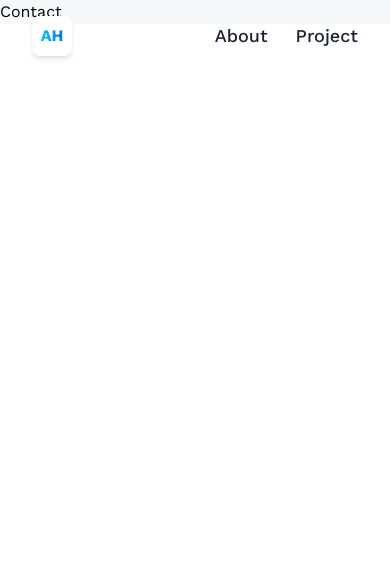
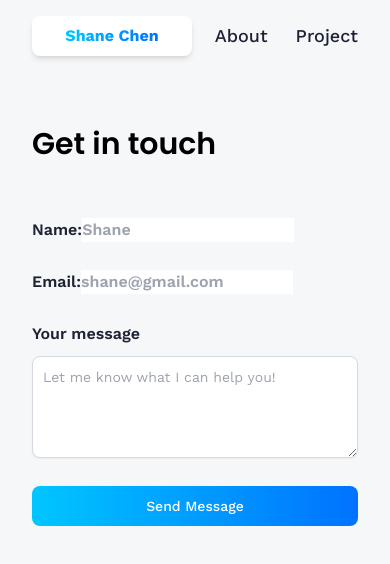
Before and after one commit to ShaneChen0219/3DPortfolio, a React (Vite) app: page /contact in a window 390 px wide. Shown: the top 564 px of the page. Built offline with nearby package versions, Linux system fonts and the light colour scheme; no server answers.

Commit message:
spinning and about page create

```diff
--- /dev/null
+++ b/src/components/HomeInfo.jsx
@@ -0,0 +1,50 @@
+import React from 'react'
+import { Link } from 'react-router-dom';
+import {arrow} from '../assets/icons';
+// for rendering the content of the box
+const InfoBox=({text,link ,btnText})=>(
+    <div className='info-box'>
+        <p className='font-medium sm:text-xl text-center'>{text}</p>
+
+        <Link
+        to={link}
+        className='neo-brutalism-white neo-btn'>
+            {btnText}
+            <img src={arrow} className='w-4 h-4 object-contain'/>
+        </Link>
+    </div>
+)
+// reusable
+const renderContent={
+    1:(
+        <h1 className='sm:text-xl sm:leading-snug text-center neo-brutalism-blue py-4 px-8 text-white mx-5'>
+            Hi, I am <span className='font-semibold'>Shane</span>👋
+            <br/>
+            Studying in Master of Software Develpoment, University of Utah
+        </h1>
+    ),
+    2:(
+        <InfoBox text='Study in Master of Software Development program, University of Utah'
+        link='/about'
+        btnText='Learn more'
+        />
+    ),
+    3:(
+        <InfoBox text='Finished mulitple side projects, including backend, frontend and full stack developments'
+        link='/project'
+        btnText='Visit my porfolio'
+        />
+    ),
+    4:(
+        <InfoBox text='Looking for internship in Summer and Fall 2023. Full time jobs after 12/2024'
+        link='/contact'
+        btnText='Contact me'
+        />
+    ),
+}
+
+const HomeInfo = ({currentStage}) => {
+  return renderContent[currentStage] || null;
+}
+
+export default HomeInfo
--- a/src/components/Navbar.jsx
+++ b/src/components/Navbar.jsx
@@ -5,8 +5,8 @@ function Navbar() {
   return (
     <header className='header'>
 
-        <NavLink to='/' className='w-10 h-10 rounded-lg bg-white items-center justify-center flex font-bold shadow-md'>
-            <p className='blue-gradient_text'>AH</p>
+        <NavLink to='/' className='w-40 h-10 rounded-lg bg-white items-center justify-center flex font-bold shadow-md'>
+            <p className='blue-gradient_text text-center'>Shane Chen</p>
         </NavLink>
         <nav className=' flex text-lg gap-7 font-medium'>
             <NavLink to='./about' className={({isActive})=> isActive? 'text-blue-500':'text-black-500' }>
--- a/src/pages/Contact.jsx
+++ b/src/pages/Contact.jsx
@@ -1,8 +1,80 @@
-import React from 'react'
+import React, { useRef, useState } from 'react'
 
 const Contact = () => {
+  const formRef = useRef(null)
+  const[isLoading,setIsLoading] = useState(false)
+  const [form,setForm] = useState({name:'',email:'',message:''})
+  const handleChange=(e)=>{
+    setForm({...form,[e.target.name]:e.target.value})
+
+  }
+  const handleFocus=()=>{
+
+  }
+  const handleBlur = ()=>{
+
+  }
+  const handleSubmit=()=>{
+
+  }
   return (
-    <div>Contact</div>
+    <section className='relative flex lg:flex-row flex-col max-container'>
+      <div className='flex-1 min-w-[50%] flex flex-col'>
+        <h1 className='head-text'>Get in touch</h1>
+
+        <form
+        className='w-full flex flex-col gap-7 mt-14'
+        onSubmit={handleSubmit}
+        >
+          <label className='text-black-500 font-semibold'>
+            Name:
+            <input type='text'
+            name='name'
+            placeholder='Shane'
+            required
+            value={form.name}
+            onChange={handleChange}
+            onFocus={handleFocus}
+            onBlur={handleBlur}
+            />
+          </label>
+          <label className='text-black-500 font-semibold'>
+            Email:
+            <input type='email'
+            name='email'
+            placeholder='shane@gmail.com'
+            required
+            value={form.email}
+            onChange={handleChange}
+            onFocus={handleFocus}
+            onBlur={handleBlur}
+            />
+          </label>
+          <label className='text-black-500 font-semibold'>
+            Your message
+            <textarea
+            name='message'
+            rows={4}
+            className='textarea'
+            placeholder='Let me know what I can help you! '
+            required
+            value={form.message}
+            onChange={handleChange}
+            onFocus={handleFocus}
+            onBlur={handleBlur}
+            />
+          </label>
+          <button
+          type='submit'
+          className='btn'
+          disabled={isLoading}
+          onFocus={handleFocus}
+          onBlur={handleBlur}>
+            {isLoading ? 'Sending...' : 'Send Message'}
+          </button>
+        </form>
+      </div>
+    </section>
   )
 }
 
--- a/src/pages/Home.jsx
+++ b/src/pages/Home.jsx
@@ -9,6 +9,7 @@ import Island from "../models/Island";
 import { Sky } from "@react-three/drei";
 import Bird from "../models/Bird";
 import Plane from "../models/Plane";
+import HomeInfo from "../components/HomeInfo";
 
 const Home = () => {
   const [currentStage, setCurrentStage] = useState(1);
@@ -43,7 +44,7 @@ const Home = () => {
   return (
     <section className="w-full h-screen relative">
       <div className=" absolute top-28 left-0 right-0 z-10 flex items-center justify-center">
-        Good
+        {currentStage && <HomeInfo currentStage={currentStage}/>}
       </div>
       <Canvas
         className={"w-full h-screen bg-transparent ${isRotating ? 'cursor-grabbing':'cursor-grab'}"}
```
